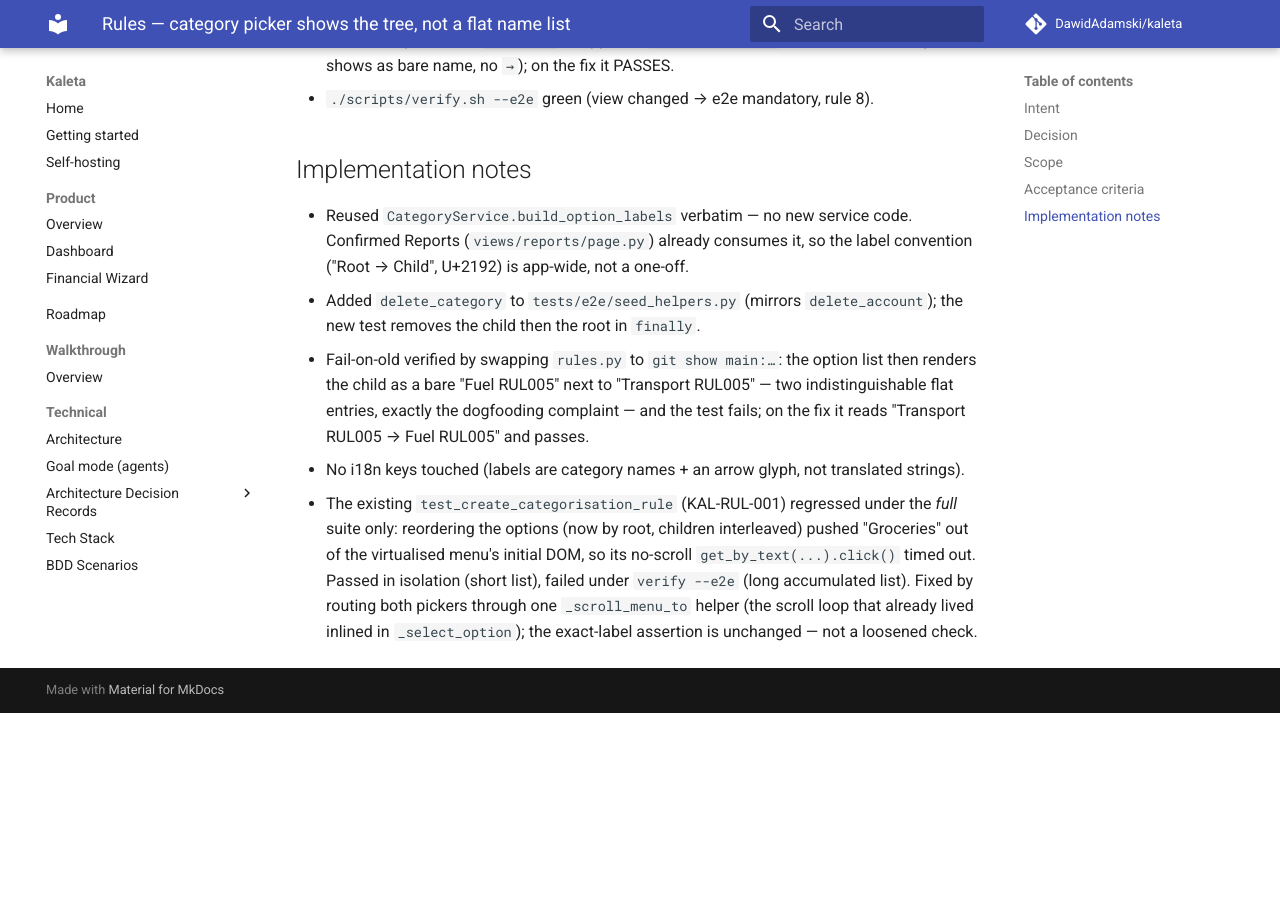
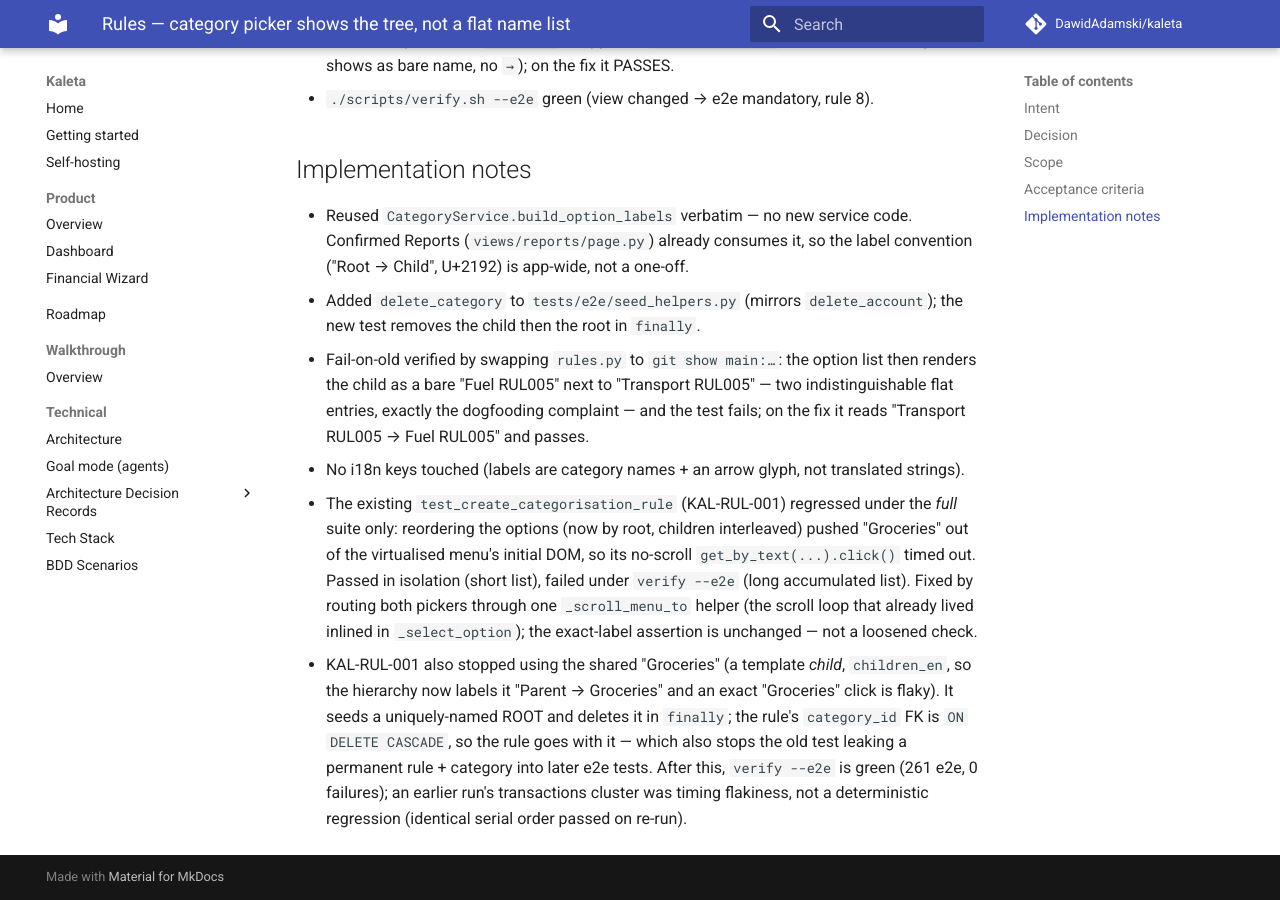
Before and after one commit to DawidAdamski/kaleta, an MkDocs documentation site: the page built from docs/plans/rules-category-picker-hierarchy.md, in a window 1280 px wide and 900 px high, scrolled down 1222 px. Built offline with MkDocs 1.6.1 and Material for MkDocs 9.7.7, drawn with Linux system fonts in a browser that asks for light colours; comment, search, counter and statistics services are not loaded; before the commit the page ends 1935 px from its top, so only the background shows below that.

Commit message:
docs(plans): record the KAL-RUL-001 determinism fix
Co-Authored-By: Claude Opus 4.8 <noreply@anthropic.com>

```diff
--- a/docs/plans/rules-category-picker-hierarchy.md
+++ b/docs/plans/rules-category-picker-hierarchy.md
@@ -73,3 +73,11 @@ selectable, which matches today's behaviour; only the *labels* change.
   routing both pickers through one `_scroll_menu_to` helper (the scroll loop
   that already lived inlined in `_select_option`); the exact-label assertion is
   unchanged — not a loosened check.
+- KAL-RUL-001 also stopped using the shared "Groceries" (a template *child*,
+  `children_en`, so the hierarchy now labels it "Parent → Groceries" and an
+  exact "Groceries" click is flaky). It seeds a uniquely-named ROOT and deletes
+  it in `finally`; the rule's `category_id` FK is `ON DELETE CASCADE`, so the
+  rule goes with it — which also stops the old test leaking a permanent rule +
+  category into later e2e tests. After this, `verify --e2e` is green (261
+  e2e, 0 failures); an earlier run's transactions cluster was timing flakiness,
+  not a deterministic regression (identical serial order passed on re-run).
```
